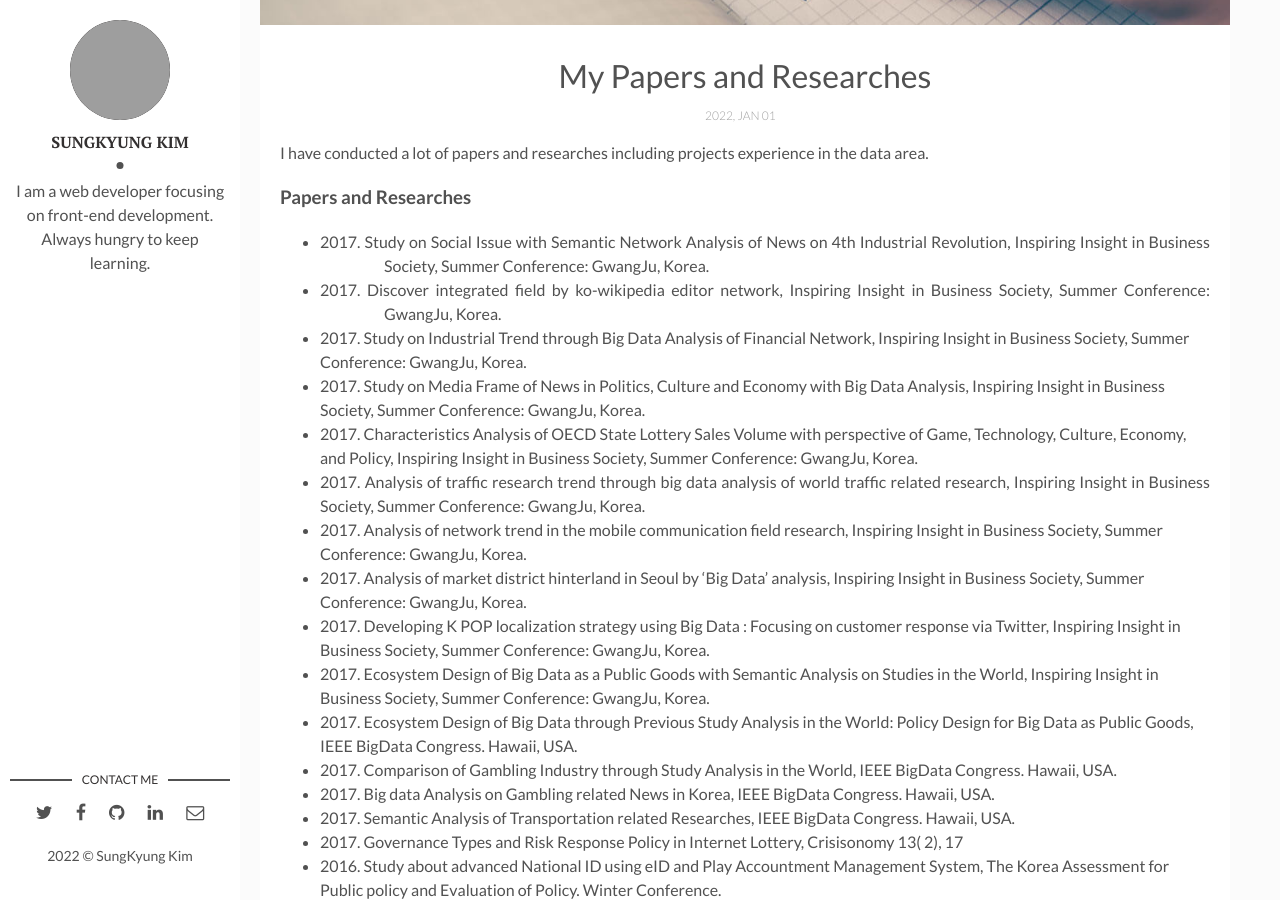
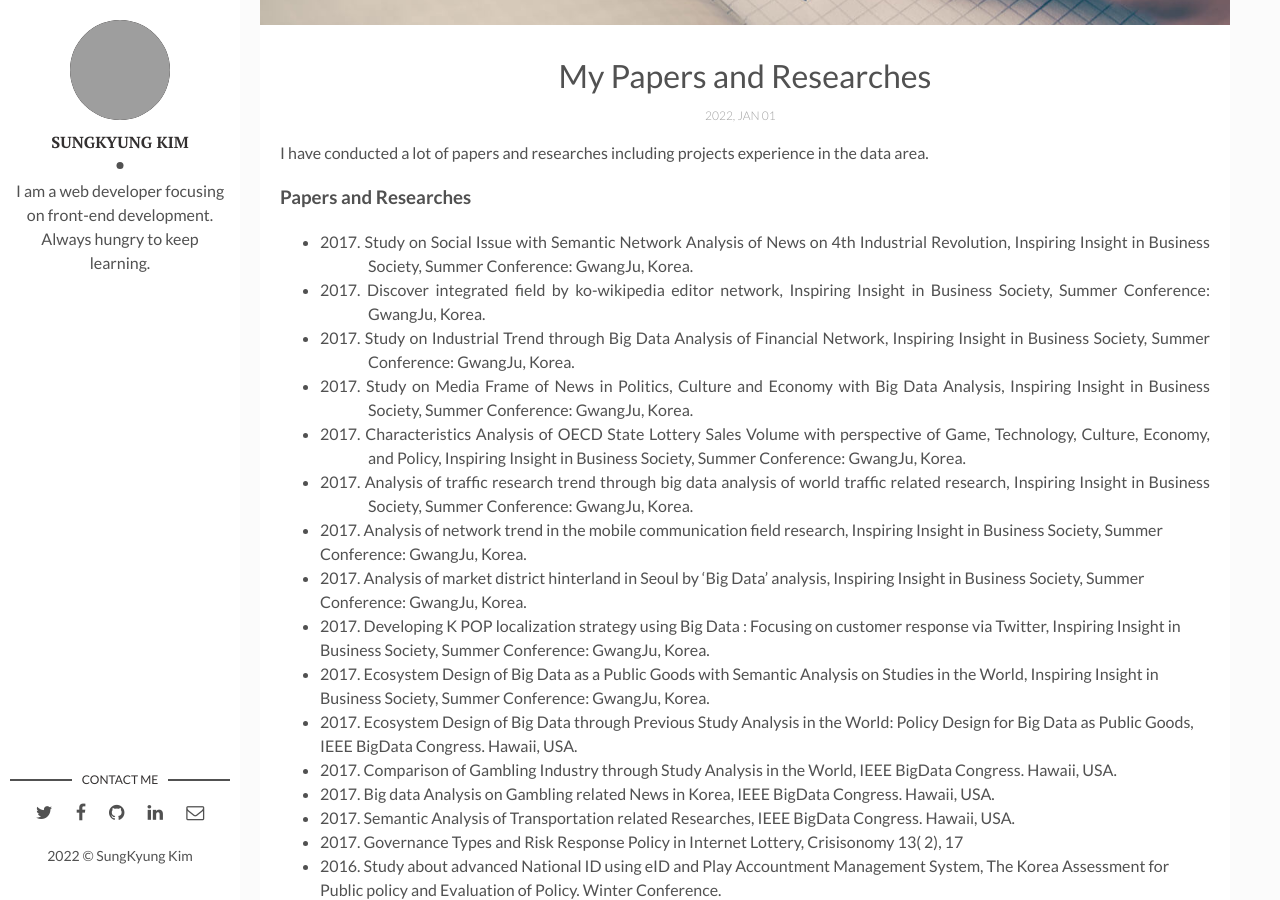
Before and after one commit to skyungkim/skyungkim.github.io, a Jekyll site: the page built from _posts/2022-01-01-papers-researches.markdown, in a window 1280 px wide and 900 px high, scrolled down 495 px. Built offline with Jekyll 4.4.1, drawn with Linux system fonts in a browser that asks for light colours; grey boxes are pictures that could not be loaded.

Commit message:
first commit

```diff
--- a/_posts/2022-01-01-papers-researches.markdown
+++ b/_posts/2022-01-01-papers-researches.markdown
@@ -10,12 +10,12 @@ tags: [paper, study, research, thesis] # add tag
 I have conducted a lot of papers and researches including projects experience in the data area.
 
 ### Papers and Researches
-- <div style='text-align: justify; text-indent: -4em; margin-left: 4em;'>2017. Study on Social Issue with Semantic Network Analysis of News on 4th Industrial Revolution, Inspiring Insight in Business Society, Summer Conference: GwangJu, Korea.</div>
-- <div style='text-align: justify; text-indent: -4em; margin-left: 4em;'>2017. Discover integrated field by ko-wikipedia editor network, Inspiring Insight in Business Society, Summer Conference: GwangJu, Korea.</div>
-- <div css='text-justify'>2017. Study on Industrial Trend through Big Data Analysis of Financial Network, Inspiring Insight in Business Society, Summer Conference: GwangJu, Korea.</div>
-- <div css='text-justify'>2017. Study on Media Frame of News in Politics, Culture and Economy with Big Data Analysis, Inspiring Insight in Business Society, Summer Conference: GwangJu, Korea.</div>
-- <div css='text-justify'>2017. Characteristics Analysis of OECD State Lottery Sales Volume with perspective of Game, Technology, Culture, Economy, and Policy, Inspiring Insight in Business Society, Summer Conference: GwangJu, Korea.</div>
-- <div style='text-align: justify;'>2017. Analysis of traffic research trend through big data analysis of world traffic related research, Inspiring Insight in Business Society, Summer Conference: GwangJu, Korea.</div>
+- <div style='text-align: justify; text-indent: -3em; margin-left: 3em;'>2017. Study on Social Issue with Semantic Network Analysis of News on 4th Industrial Revolution, Inspiring Insight in Business Society, Summer Conference: GwangJu, Korea.</div>
+- <div style='text-align: justify; text-indent: -3em; margin-left: 3em;'>2017. Discover integrated field by ko-wikipedia editor network, Inspiring Insight in Business Society, Summer Conference: GwangJu, Korea.</div>
+- <div style='text-align: justify; text-indent: -3em; margin-left: 3em;'>2017. Study on Industrial Trend through Big Data Analysis of Financial Network, Inspiring Insight in Business Society, Summer Conference: GwangJu, Korea.</div>
+- <div style='text-align: justify; text-indent: -3em; margin-left: 3em;'>2017. Study on Media Frame of News in Politics, Culture and Economy with Big Data Analysis, Inspiring Insight in Business Society, Summer Conference: GwangJu, Korea.</div>
+- <div style='text-align: justify; text-indent: -3em; margin-left: 3em;'>2017. Characteristics Analysis of OECD State Lottery Sales Volume with perspective of Game, Technology, Culture, Economy, and Policy, Inspiring Insight in Business Society, Summer Conference: GwangJu, Korea.</div>
+- <div style='text-align: justify; text-indent: -3em; margin-left: 3em;'>2017. Analysis of traffic research trend through big data analysis of world traffic related research, Inspiring Insight in Business Society, Summer Conference: GwangJu, Korea.</div>
 - 2017\. Analysis of network trend in the mobile communication field research, Inspiring Insight in Business Society, Summer Conference: GwangJu, Korea.
 - 2017\. Analysis of market district hinterland in Seoul by ‘Big Data’ analysis, Inspiring Insight in Business Society, Summer Conference: GwangJu, Korea.
 - 2017\. Developing K POP localization strategy using Big Data : Focusing on customer response via Twitter, Inspiring Insight in Business Society, Summer Conference: GwangJu, Korea.
```
